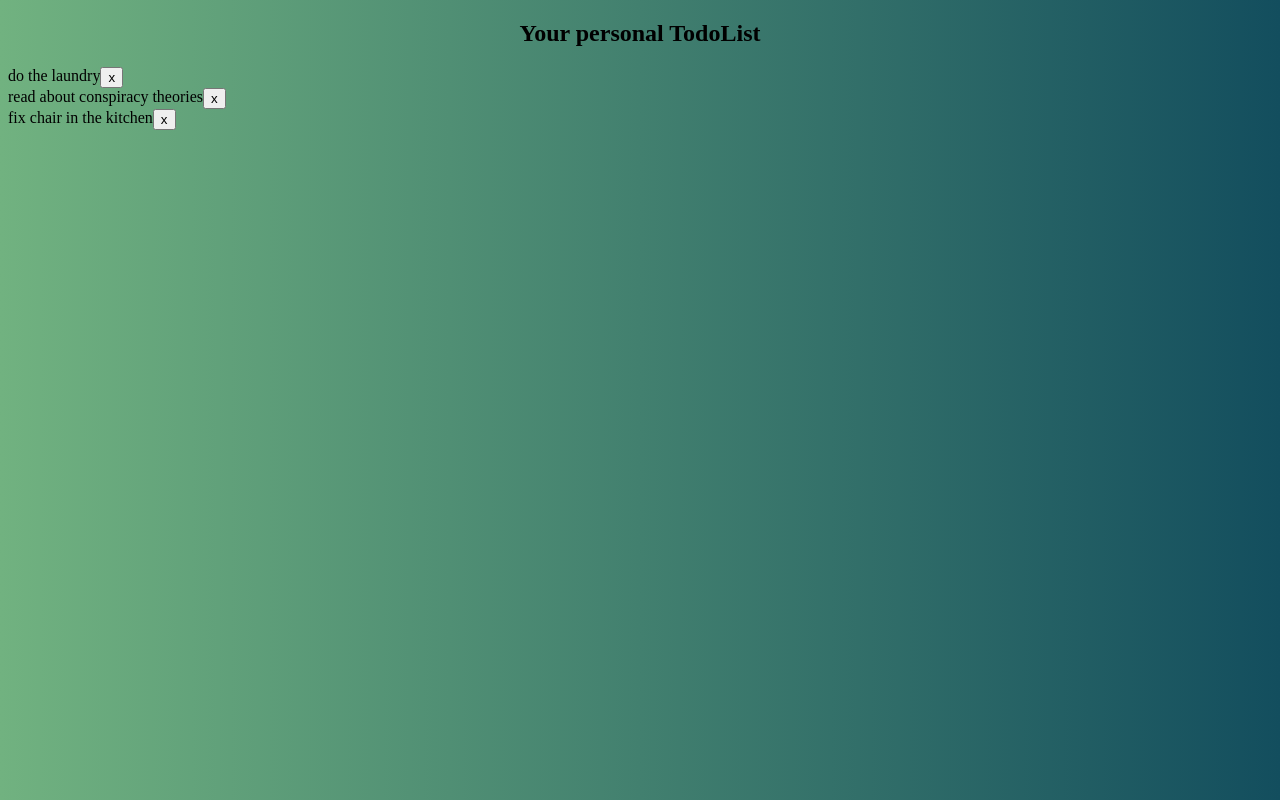
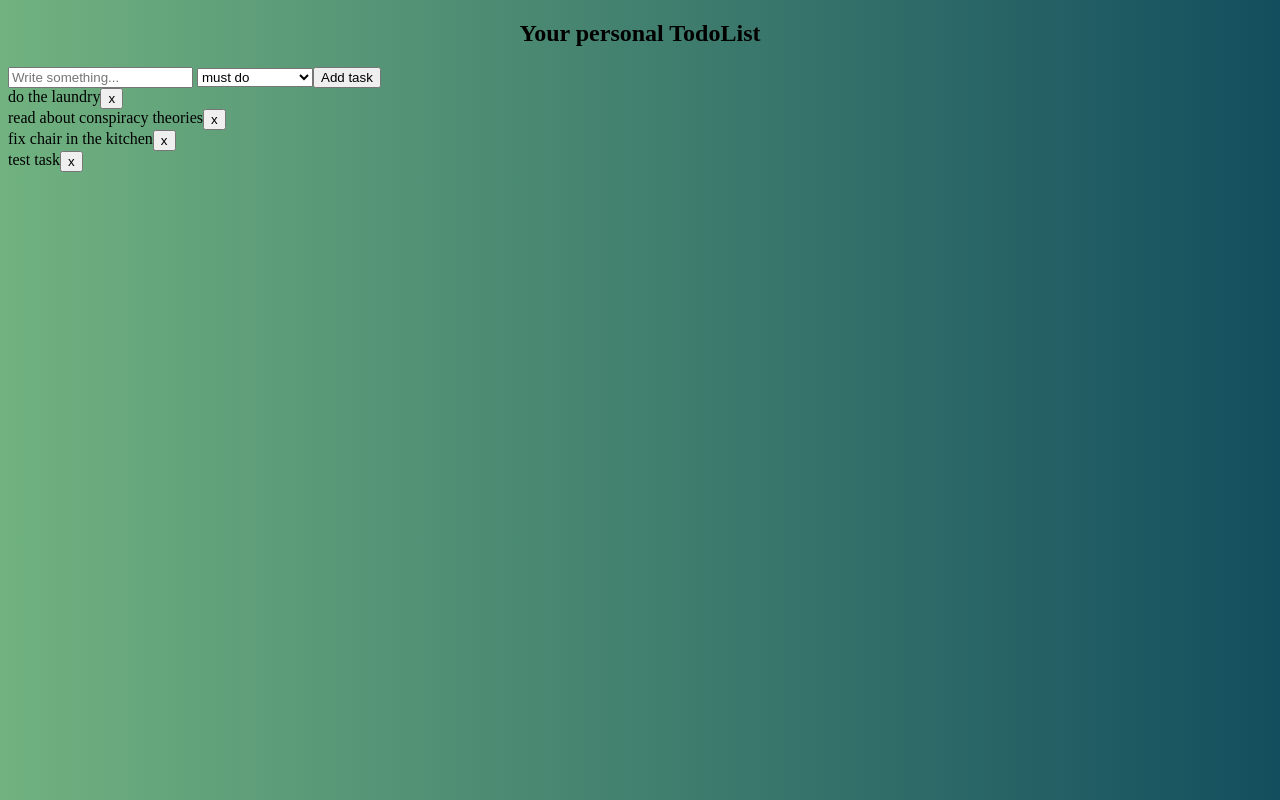
Before and after one commit to Ozukyo/todo-list-angular, an Angular app: page / in a window 1280 px wide. Built offline with nearby package versions, Linux system fonts and the light colour scheme; data requests are answered from the project's data file.

Commit message:
Implement adding tasks

```diff
--- a/src/app/services/task.service.ts
+++ b/src/app/services/task.service.ts
@@ -26,4 +26,8 @@ export class TaskService {
   deleteTask(task: Task): Observable<Task> {
     return this.http.delete<Task>(`${this.dataUrl}/${task.id}`, httpOptions);
   }
+
+  addTask(task: Task): Observable<Task> {
+    return this.http.post<Task>(this.dataUrl, task, httpOptions);
+  }
 }
--- /dev/null
+++ b/src/app/tasks/add-task/add-task.component.html
@@ -0,0 +1,16 @@
+<div class="container">
+  <label>
+    <input type="text" name="title" [(ngModel)]="title" placeholder="Write something...">
+    {{ onAdd(title) }}
+  </label>
+  <select (change)="onChange($event)" >
+    <option value="must-do">must do</option>
+    <option value="in-progress">in progress</option>
+    <option value="thinking">thinking about it</option>
+    <option value="done">done</option>
+  </select>
+  <input type="submit" value="Add task" class="btn" (click)="onSubmitTask()">
+</div>
+
+
+<!--TODO: put select options to separate file and iterate on them here-->
--- /dev/null
+++ b/src/app/tasks/add-task/add-task.component.ts
@@ -0,0 +1,34 @@
+import {Component, EventEmitter, OnInit, Output} from '@angular/core';
+
+@Component({
+  selector: 'app-add-task',
+  templateUrl: './add-task.component.html',
+  styleUrls: ['./add-task.component.css']
+})
+export class AddTaskComponent implements OnInit {
+  @Output() addTask: EventEmitter<any> = new EventEmitter();
+  title: string;
+  status: string;
+
+  constructor() {
+  }
+
+  ngOnInit(): void {
+  }
+
+  onAdd(titleToAdd: string): void {
+    this.title = titleToAdd;
+  }
+
+  onChange($event: any): void {
+    this.status = $event.target.options[$event.target.options.selectedIndex].text;
+  }
+
+  onSubmitTask(): void {
+    const task = {
+      title: this.title,
+      status: this.status
+    };
+    this.addTask.emit(task);
+  }
+}
--- a/src/app/tasks/tasks.component.html
+++ b/src/app/tasks/tasks.component.html
@@ -1,4 +1,5 @@
 <div class="tasks-container">
+  <app-add-task (addTask)="onAdd($event)"></app-add-task>
   <div class="task" *ngFor="let task of tasks">
     {{ task.title }}
     <button (click) = "onDelete(task)">x</button>
--- a/src/app/tasks/tasks.component.ts
+++ b/src/app/tasks/tasks.component.ts
@@ -28,5 +28,11 @@ export class TasksComponent implements OnInit {
     this.taskService.deleteTask(task).subscribe();
   }
 
+  onAdd(taskToAdd: Task): void {
+    this.taskService.addTask(taskToAdd).subscribe(task => {
+      this.tasks.push(task);
+    });
+  }
+
 
 }
--- a/src/assets/db.json
+++ b/src/assets/db.json
@@ -14,6 +14,11 @@
       "id": 3,
       "title": "fix chair in the kitchen",
       "status": "thinking about it"
+    },
+    {
+      "title": "test task",
+      "status": "thinking about it",
+      "id": 4
     }
   ]
 }
```
Also changed, not shown: src/app/app.module.ts (+6 -2 lines), src/app/tasks/add-task/add-task.component.css (added), 1 other file (tests, documents, lock files or other folders).
